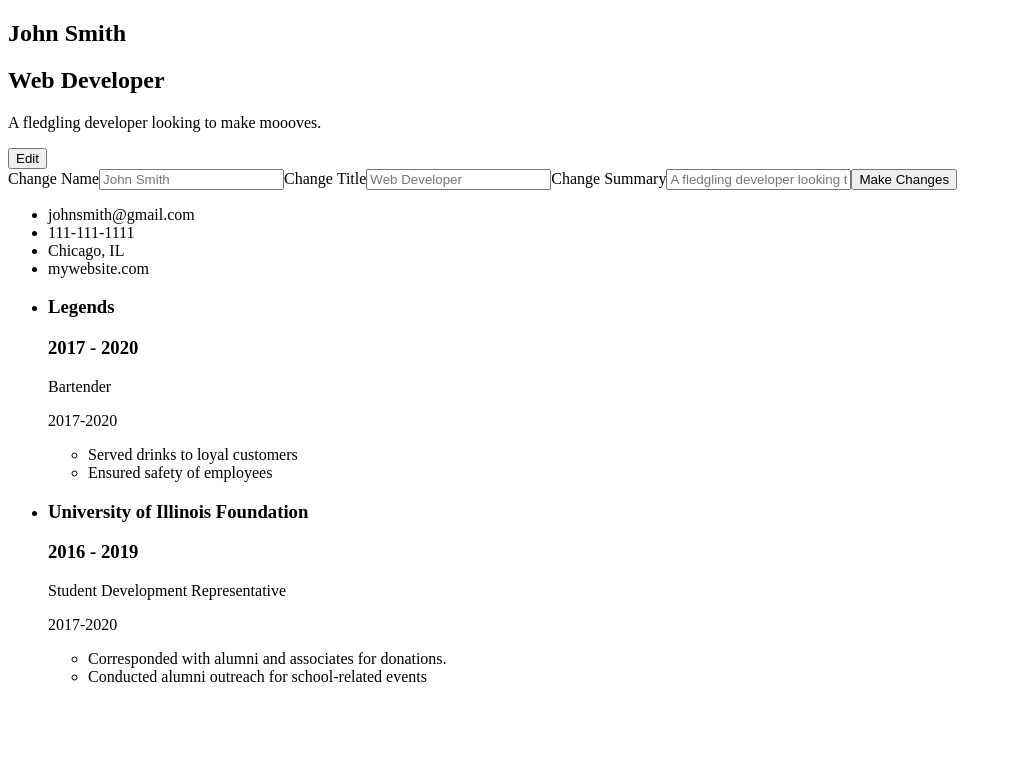
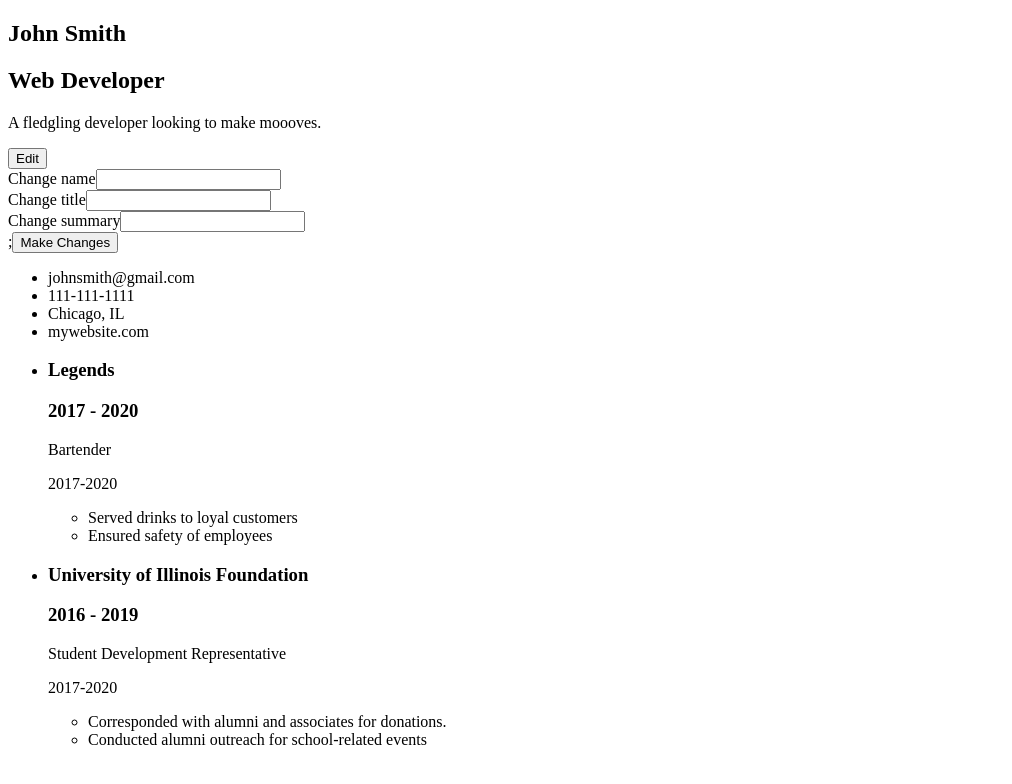
Before and after one commit to MochaDreamboat/React-CV, a React (Create React App) app: page / in a window 1280 px wide. Both pictures are taken after a click on the button "Edit". Shown: the top 784 px of the page, without its empty margins (0-1012 px from the left). Built offline with nearby package versions, Linux system fonts and the light colour scheme.

Commit message:
Generalized form render and respective functions in App.js for reusability in multiple sections across CV.

```diff
--- a/src/App.js
+++ b/src/App.js
@@ -55,6 +55,8 @@ class App extends Component {
     }
 
     this.toggleForm = this.toggleForm.bind(this);
+    this.handleChange = this.handleChange.bind(this);
+    this.submitChanges = this.submitChanges.bind(this);
   }
 
   toggleForm () {
@@ -62,39 +64,40 @@ class App extends Component {
     this.setState({formVisible: visible})
   }
 
-  // Handles change for personal info.
-  // Generalize function by using class to target specific key in changes???
   handleChange = (e) => {
-    // let changesCategory = e.target.class;
     let changeCategory = e.target.className;
     let changedValue = e.target.id;
     this.setState({
       changes: {
         [changeCategory]: {
-          ...this.state.changes.header,
+          ...this.state.changes[changeCategory],
           [changedValue]: e.target.value
         }
       }
     })
+    console.log(this.state.changes.header)
   }
 
   submitChanges = (e) => {
-    const edits = this.state.changes.header;
     e.preventDefault();
+    const changeCategory = e.target.id;
+    const edits = this.state.changes[changeCategory];
     this.setState({
-      header: {
-        ...this.state.header,
+      [changeCategory]: {
+        ...this.state[changeCategory],
         ...edits
-      },
-
-      changes: {
-        name: '',
-        title: '',
-        summary: ''
       },
       formVisible: false
     })
-  }
+    for (let field in edits) {
+      this.setState({
+        edits: {
+          ...edits,
+          [field]: ''
+        }
+      })
+    }
+    }
 
 
   render() {
@@ -103,7 +106,7 @@ class App extends Component {
     return (
     <div>
       <Header name={name} title={title} summary={summary} showForm={this.toggleForm} />
-      {this.state.formVisible && <Form edit={this.handleChange} default={this.state.header} submit={this.submitChanges}/>}
+      {this.state.formVisible && <Form willChange={"header"} section={"header"} fields={['name', 'title', 'summary']} edit={this.handleChange} submit={this.submitChanges}/>}
       <ContactInfo email={email} phone={phone} location={location} website={website} />
       <Experience pastJobs={employers } />
     </div>
--- a/src/components/Form.js
+++ b/src/components/Form.js
@@ -7,16 +7,17 @@ class Form extends Component {
     }
 
     render () {
-        const { name, title, summary } = this.props.default;
+        const {willChange, fields, edit, section, submit } = this.props;
         return (
             <form id="edit-header">
-                <label for="name">Change Name</label>
-                <input onChange={this.props.edit} class="header" id="name" placeholder={name} />
-                <label for="title">Change Title</label>
-                <input onChange={this.props.edit} class="header" id="title" placeholder={title}/>
-                <label for="summary">Change Summary</label>
-                <input onChange={this.props.edit} class="header" id="summary" placeholder={summary} />
-                <button onClick={this.props.submit}>Make Changes</button>
+                {fields.map( (field) => {
+                    return (
+                    <div>
+                        <label htmlFor={field}>Change {field}</label>
+                        <input onChange={edit} className={section} id={field} />
+                    </div>
+                )})};
+                <button value ={willChange} id={willChange} onClick={submit}>Make Changes</button>
             </form>
         )
     }
@@ -24,7 +25,3 @@ class Form extends Component {
 
 
 export default Form;
-
-// Find way to generalize form for each respective section!
-
-// Header, ContactInfo, Experience
```
